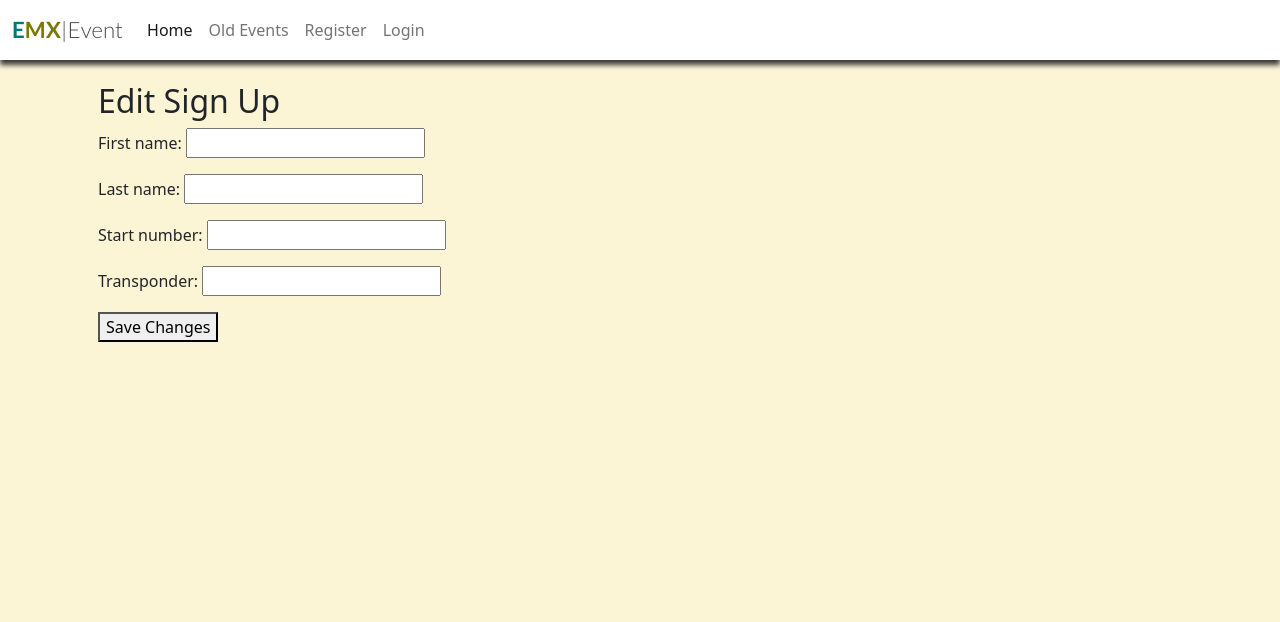
After one commit to RobertAhlin/emx, a Django app: template templates/edit_signup.html in a window 1280 px wide. The commit adds this page. Shown: the top 622 px of the page. Run offline with Django 3.2, Linux system fonts and the light colour scheme; the template is opened without the code that fills it: values that come from a table or form of the project are taken from there, others are empty; some libraries are stand-ins or nearby versions.

Commit message:
Added edit function for a sign up

```diff
--- a/emxevents/settings.py
+++ b/emxevents/settings.py
@@ -30,7 +30,7 @@ TEMPLATES_DIR = os.path.join(BASE_DIR, 'templates')
 SECRET_KEY = os.environ.get('SECRET_KEY')
 
 # SECURITY WARNING: don't run with debug turned on in production!
-DEBUG = False
+DEBUG = True
 
 X_FRAME_OPTIONS = 'SAMEORIGIN'
 
--- a/events/urls.py
+++ b/events/urls.py
@@ -1,6 +1,6 @@
 from . import views
 from django.urls import path
-from .views import OldEventList, DeleteSignUp
+from .views import OldEventList, DeleteSignUp, EditSignUp
 
 
 urlpatterns = [
@@ -8,5 +8,8 @@ urlpatterns = [
     path('old-events/', OldEventList.as_view(), name='old_events'),
     path('<slug:slug>/', views.EventDetail.as_view(), name='event_detail'),
     path('like/<slug:slug>', views.EventLike.as_view(), name='event_like'),
-    path('event/<slug:slug>/delete_signup/<int:signup_id>/', DeleteSignUp.as_view(), name='delete_signup'),
+    path('event/<slug:slug>/edit_signup/<int:signup_id>/',
+         EditSignUp.as_view(), name='edit_signup'),
+    path('event/<slug:slug>/delete_signup/<int:signup_id>/',
+         DeleteSignUp.as_view(), name='delete_signup'),
 ]
--- /dev/null
+++ b/templates/edit_signup.html
@@ -0,0 +1,18 @@
+{% extends 'base.html' %}
+{% load crispy_forms_tags %}
+{% block content %}
+<div class="container">
+    <div class="row">
+        <div class="col card mb-4 mt-3 left top">
+            <div class="card-body">
+                <h2>Edit Sign Up</h2>
+                <form method="post" action="{% url 'edit_signup' slug=slug signup_id=signup_id %}">
+                    {% csrf_token %}
+                    {{ form.as_p }}
+                    <button type="submit">Save Changes</button>
+                </form>
+            </div>
+        </div>
+    </div>
+</div>
+{% endblock %}
--- a/templates/event_detail.html
+++ b/templates/event_detail.html
@@ -102,6 +102,10 @@
                         <span id="confirmation-text-{{ sign.id }}" class="confirm-delete" onclick="confirmDelete('{{ sign.id }}')">Confirm
                             delete!</span>
                     </form>
+                    <!-- Add edit button with a link to the edit_signup view -->
+                    <a href="{% url 'edit_signup' slug=event.slug signup_id=sign.id %}" class="btn btn-link btn-sm">
+                        <i class="fas fa-edit"></i>
+                    </a>
                     {% endif %}
                 </div>
                 {% endfor %}
```
Also changed, not shown: events/views.py (+30 -4 lines).
